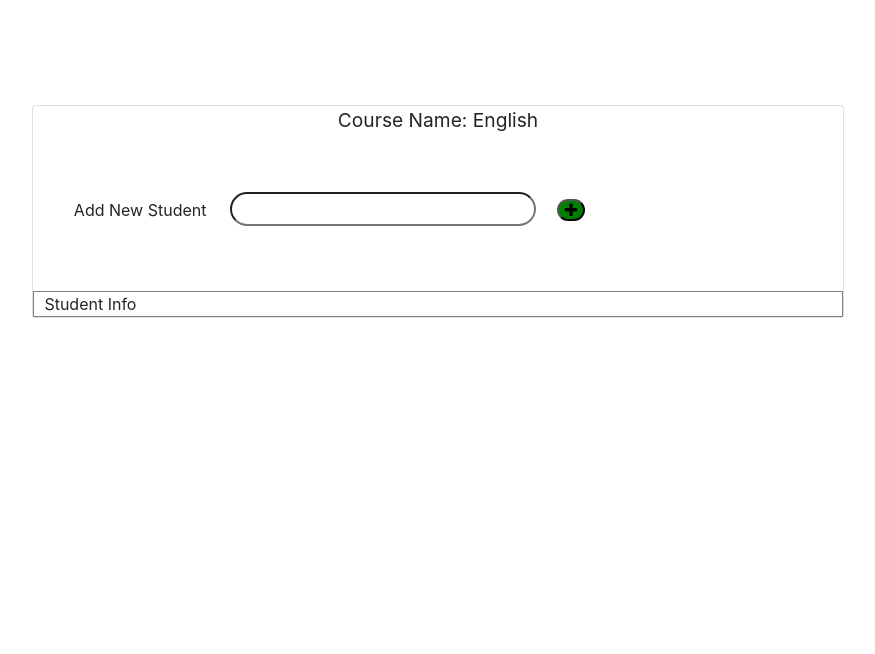
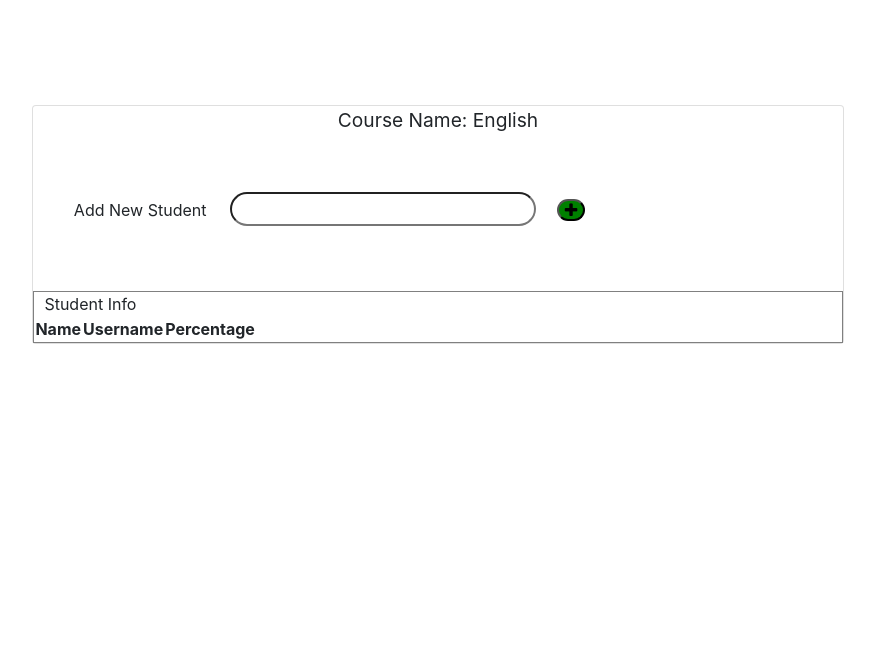
Before and after one commit to mahbubcseju/attendance-by-face-recognition, a Django app: page /course/detail/1/ in a window 1280 px wide. Shown: the part 101-755 px from the top of the page, without its empty margins (74-949 px from the left). Run offline with Django 3.2, Linux system fonts and the light colour scheme; data comes from the database, SQL or seed files in the repository; lists and menus that the app fills with data are empty; some libraries are stand-ins or nearby versions.

Commit message:
css fixed

```diff
--- a/attendance/templates/client/course_detail.html
+++ b/attendance/templates/client/course_detail.html
@@ -20,13 +20,28 @@
       </div>
       <div class="course">
         <div style="text-align: left; margin-left: 10px;">Student Info</div>
-        {% for student in object.get_students_info() %}
-          {{ student.user.username }}
-        {% endfor %}
+        <table>
+          <thead>
+            <tr>
+              <th>Name</th>
+              <th>Username</th>
+              <th>Percentage</th>
+            </tr>
+          </thead>
+          <tbody>
+          {% for student in object.get_students_info() %}
+            <tr>
+              <td>{{ student.user.first_name }}</td>
+              <td>{{ student.user.username }}</td>
+              <td>{{ student.user.username }}</td>
+            </tr>
+          {% endfor %}
+          </tbody>
+        </table>
+
       </div>
     </div>
   </div>
-
 {% endblock %}
 
 {% block scripts %}
@@ -82,7 +97,5 @@
     });
   });
 
-
-
   </script>
 {% endblock %}
```
Also changed, not shown: attendance/static/css/client/course_detail.css (line endings or trailing spaces).
